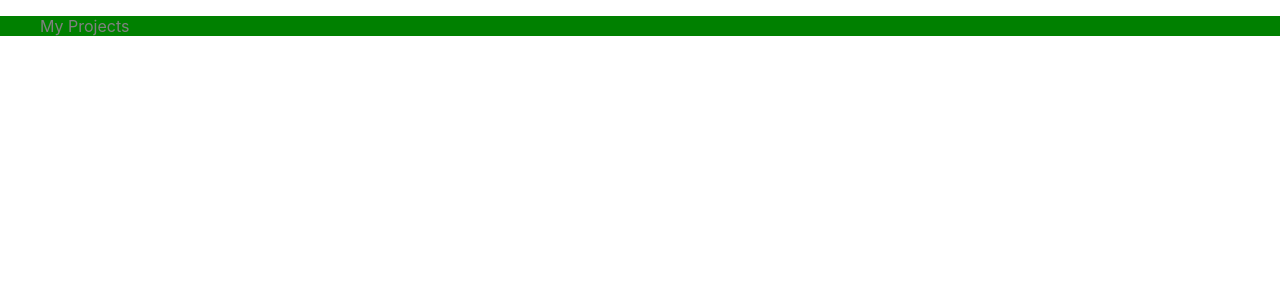
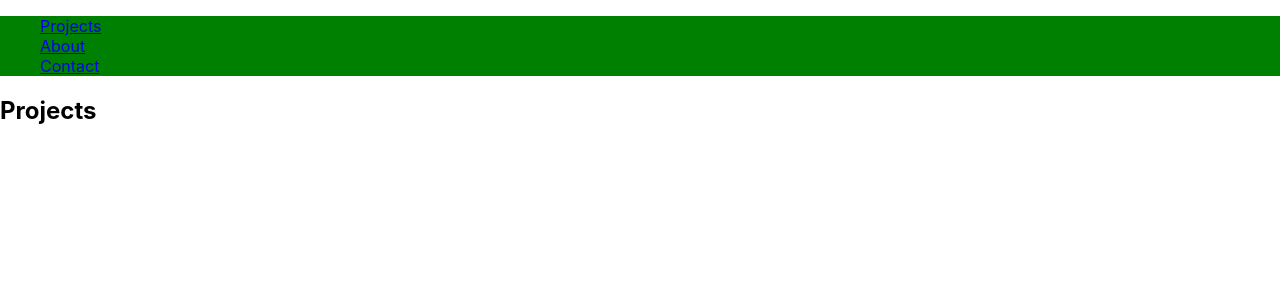
Before and after one commit to irynapohrebniuk/javajutsu, a React (Create React App) app: page /projects in a window 1280 px wide. Shown: the top 300 px of the page. Built offline with nearby package versions, Linux system fonts and the light colour scheme.

Commit message:
Add the simple navigation

```diff
--- a/package.json
+++ b/package.json
@@ -8,6 +8,7 @@
     "@testing-library/user-event": "^7.2.1",
     "react": "^16.13.1",
     "react-dom": "^16.13.1",
+    "react-router-dom": "^5.2.0",
     "react-scripts": "3.4.3",
     "styled-components": "^5.2.0"
   },
--- a/public/index.html
+++ b/public/index.html
@@ -9,7 +9,6 @@
       name="description"
       content="Web site created using create-react-app"
     />
-    <link rel="apple-touch-icon" href="%PUBLIC_URL%/logo192.png" />
     <!--
       manifest.json provides metadata used when your web app is installed on a
       user's mobile device or desktop. See https://developers.google.com/web/fundamentals/web-app-manifest/
@@ -24,7 +23,7 @@
       work correctly both with client-side routing and a non-root public URL.
       Learn how to configure a non-root public URL by running `npm run build`.
     -->
-    <title>React App</title>
+    <title>JavaJutsu</title>
   </head>
   <body>
     <noscript>You need to enable JavaScript to run this app.</noscript>
--- a/src/App.js
+++ b/src/App.js
@@ -1,22 +1,9 @@
 import React from 'react';
-import styled from 'styled-components';
-
-const NavList = styled.ul`
-  display: block;
-  background: green;
-  cursor: pointer;
-`
-
-const NavItem = styled.li`
-  display: block;
-  color: gray
-`
+import Nav from './components/nav/Nav'
 
 function App() {
   return (
-    <NavList>
-      <NavItem>My Projects</NavItem>
-    </NavList>
+   <Nav></Nav>
   );
 }
 
--- /dev/null
+++ b/src/components/nav/Nav.js
@@ -0,0 +1,53 @@
+import React from 'react'
+import styled from 'styled-components'
+import {
+        BrowserRouter as Router,
+        Switch,
+        Route,
+        Link
+        } from "react-router-dom"
+import Projects from '../pages/Projects'
+import Contact from '../pages/Contact'
+import About from '../pages/About'
+
+const NavList = styled.ul`
+  display: block;
+  background: green;
+  cursor: pointer;
+`
+const NavItem = styled.li`
+  display: block;
+  color: gray
+`
+
+const navItemsNames = ['Projects', 'About', 'Contact']
+
+const NavItems = (props) => {
+  const items = props.items.map((item) => <NavItem><Link to={item}>{item}</Link></NavItem>)
+  return items
+}
+
+function Nav() {
+  return (
+    <Router>
+      <NavList>
+        <NavItems items={navItemsNames}></NavItems>
+      </NavList>
+      <Switch>
+        <Route path="/projects" exact>
+          <Projects />
+        </Route>
+        <Route path="/about">
+          <About />
+        </Route>
+        <Route path="/Contact">
+          <Contact />
+        </Route>
+
+      </Switch>
+    </Router >
+
+  );
+}
+
+export default Nav;
--- /dev/null
+++ b/src/components/pages/About.js
@@ -0,0 +1,7 @@
+import React from 'react'
+
+function About() {
+    return <h2>About</h2>;
+  }
+
+export default About
--- /dev/null
+++ b/src/components/pages/Contact.js
@@ -0,0 +1,7 @@
+import React from 'react'
+
+function Contact() {
+    return <h2>Contact</h2>;
+  }
+
+export default Contact
--- /dev/null
+++ b/src/components/pages/Projects.js
@@ -0,0 +1,7 @@
+import React from 'react'
+
+function Projects() {
+    return <h2>Projects</h2>;
+  }
+
+export default Projects
```
Also changed, not shown: 1 other file (tests, documents, lock files or other folders).
